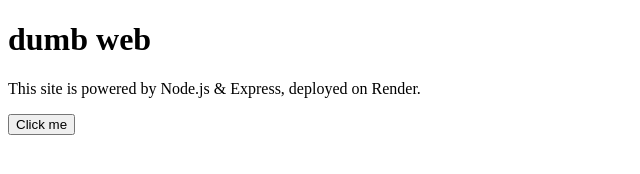
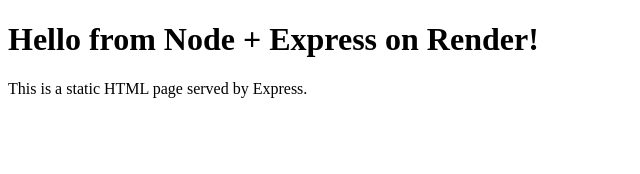
Before and after one commit to Tumi1208/hello-node-express, a website: page public/index.html in a window 1280 px wide. Shown: the whole page, without its empty margins (0-640 px from the left). Drawn offline with Linux system fonts and the light colour scheme.

Commit message:
commit server.js, package.json, public/

```diff
--- a/package.json
+++ b/package.json
@@ -6,6 +6,6 @@
     "start": "node server.js"
   },
   "dependencies": {
-      "express": "^4.18.2"
+    "express": "^4.19.2"
   }
 }
--- a/public/index.html
+++ b/public/index.html
@@ -1,16 +1,12 @@
+<!-- public/index.html -->
 <!DOCTYPE html>
-<html lang="en">
-<head>
-  <meta charset="UTF-8" />
-  <meta name="viewport" content="width=device-width, initial-scale=1.0" />
-  <title>nice!</title>
-  <link rel="stylesheet" href="style.css" />
-</head>
-<body>
-  <div class="container">
-    <h1>dumb web</h1>
-    <p>This site is powered by Node.js & Express, deployed on Render.</p>
-    <button onclick="alert('Dumb web!')">Click me</button>
-  </div>
-</body>
+<html>
+  <head>
+    <meta charset="UTF-8" />
+    <title>Hello Node Express</title>
+  </head>
+  <body>
+    <h1>Hello from Node + Express on Render!</h1>
+    <p>This is a static HTML page served by Express.</p>
+  </body>
 </html>
```
Also changed, not shown: server.js (+6 -6 lines). Lines whose indentation alone changed are shown as unchanged.
